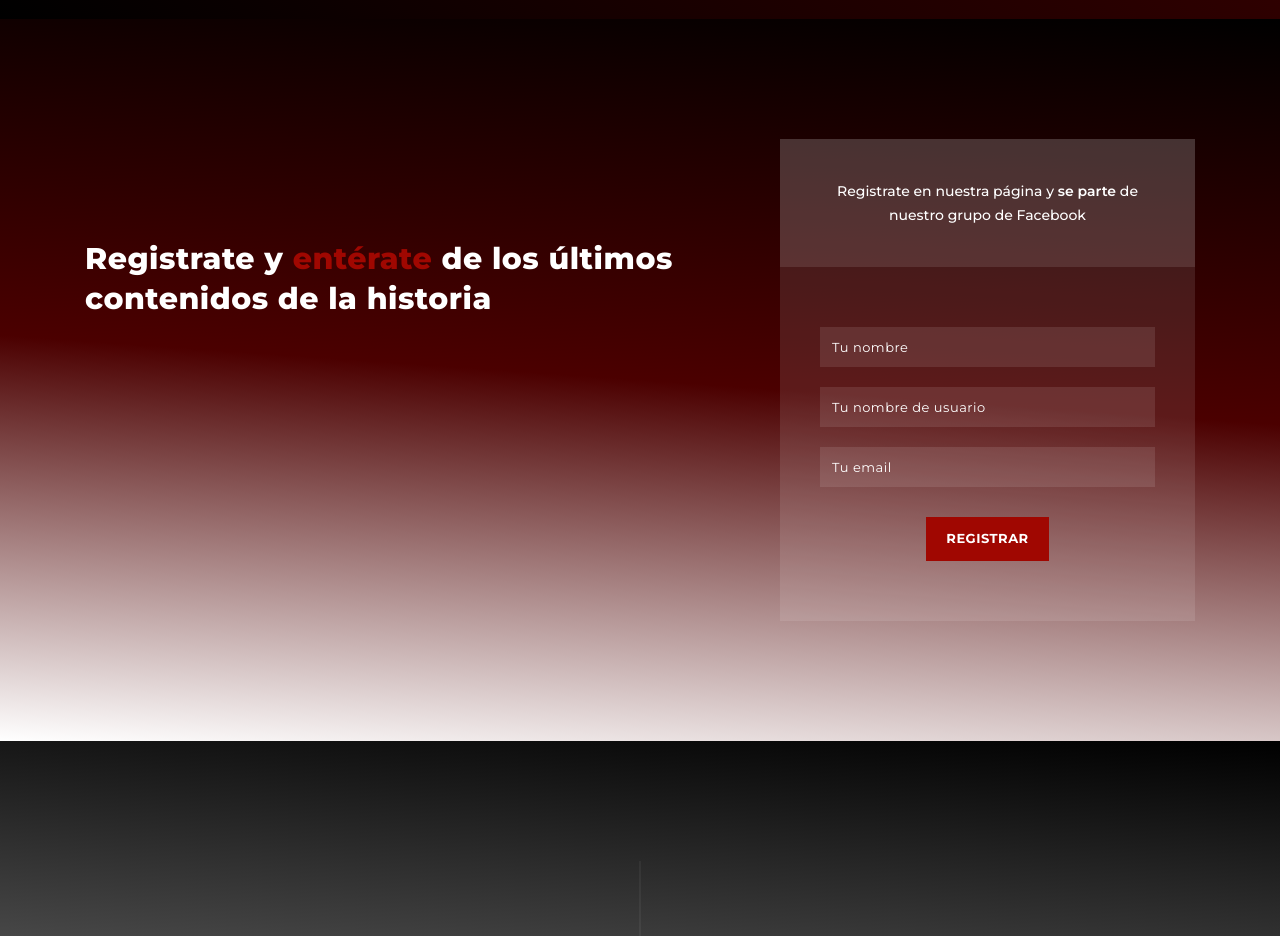
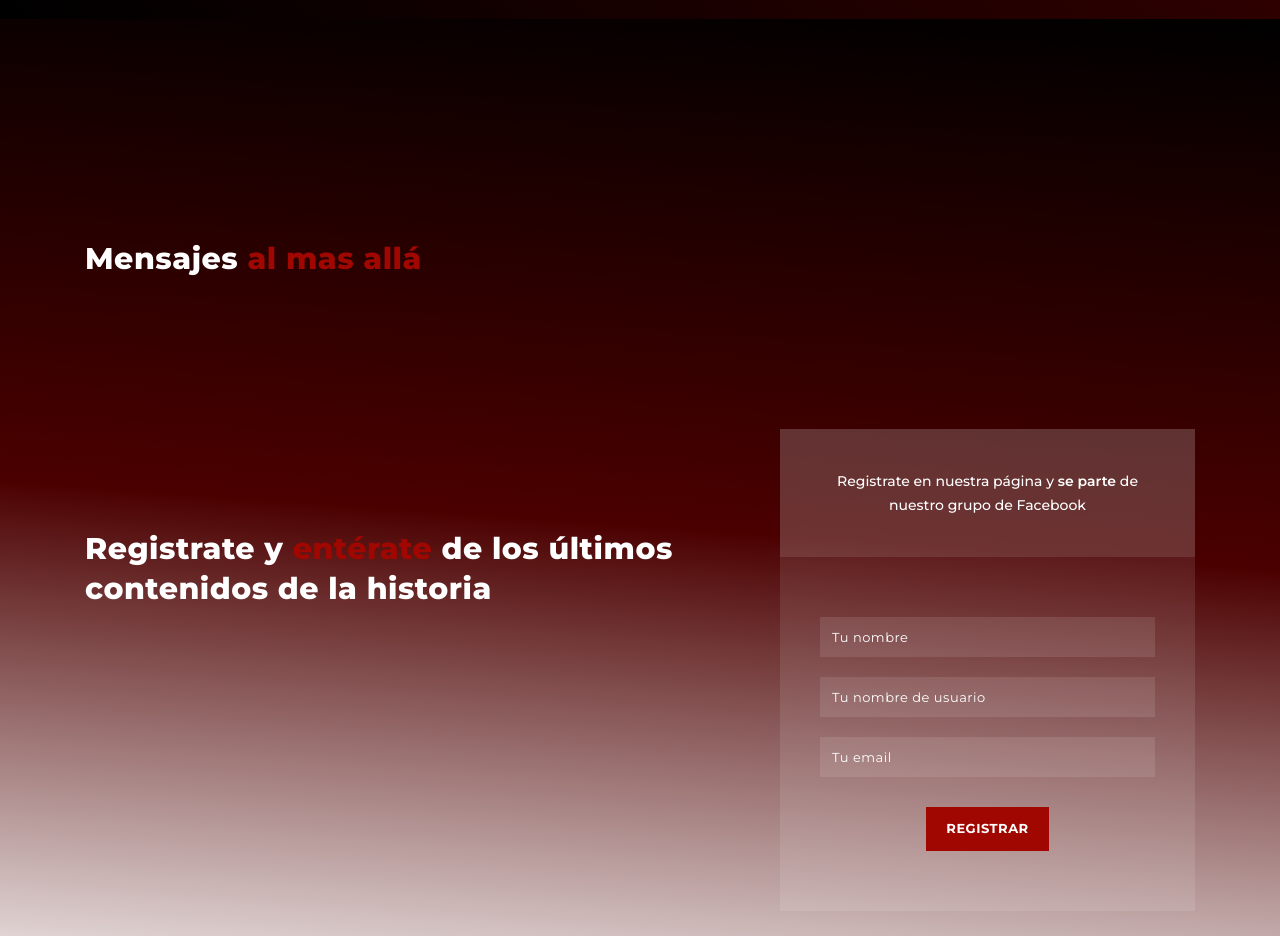
Before and after one commit to Taiga2219/ECOSENLASSOMBRAS, a plain HTML site: page index.html in a window 1280 px wide. Shown: the part 1600-2536 px from the top of the page. Drawn offline with nearby package versions, Linux system fonts and the light colour scheme.

Commit message:
Update index.html

```diff
--- a/index.html
+++ b/index.html
@@ -180,6 +180,22 @@ https://templatemo.com/tm-557-grad-school
   <section class="section coming-soon" data-section="section3" style="background: linear-gradient(4deg, #ffffff, #4B0000, #000000);">
     <div class="container">
       <div class="row">
+        <div class="col-md-7 col-xs-12">
+          <div class="continer centerIt">
+            <div>
+              <h4>Mensajes <em>al mas allá</em> </h4>
+
+            </div>
+          </div>
+        </div>
+        <div class="col-md-7 col-xs-12">
+          <div class="continer centerIt">
+            <div>
+              <h4><em></em></h4>
+
+            </div>
+          </div>
+        </div>
         <div class="col-md-7 col-xs-12">
           <div class="continer centerIt">
             <div>
```
